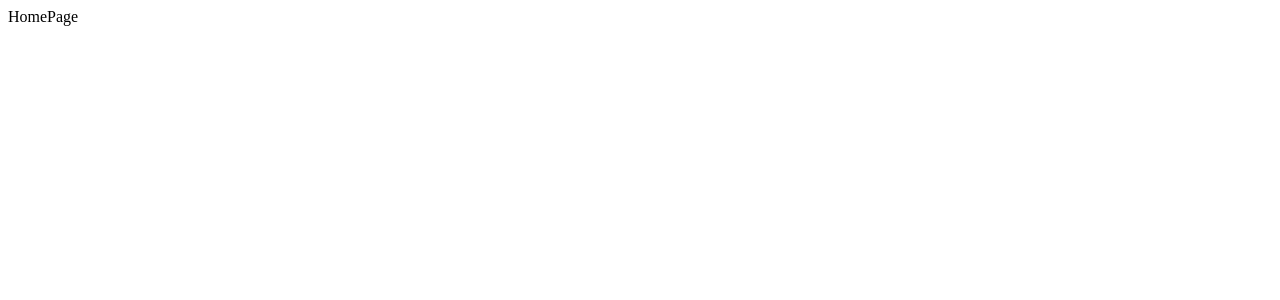
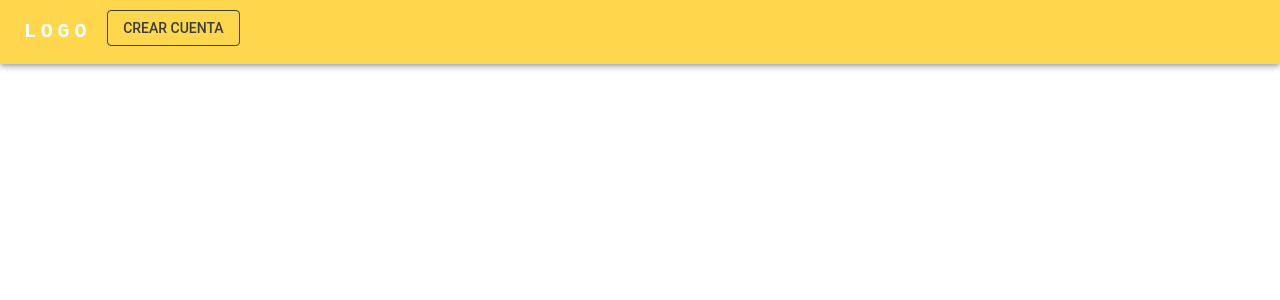
Before and after one commit to Kodemia-global-pet/Global-pet-frontend, a React (Create React App) app: page / in a window 1280 px wide. Shown: the top 300 px of the page. Built offline with nearby package versions, Linux system fonts and the light colour scheme.

Commit message:
first commit - add componentes navbar and footer

```diff
--- a/package.json
+++ b/package.json
@@ -3,6 +3,10 @@
   "version": "0.1.0",
   "private": true,
   "dependencies": {
+    "@emotion/react": "^11.10.4",
+    "@emotion/styled": "^11.10.4",
+    "@fontsource/roboto": "^4.5.8",
+    "@mui/material": "^5.10.9",
     "@testing-library/jest-dom": "^5.16.5",
     "@testing-library/react": "^13.4.0",
     "@testing-library/user-event": "^13.5.0",
--- a/src/App.js
+++ b/src/App.js
@@ -1,14 +1,18 @@
 import { Routes, Route } from 'react-router-dom';
+
 import HomePage from './pages/HomePage';
+
+import Navbar from './components/Navbar';
 
 function App() {
   return (
     <div>
+      <Navbar></Navbar>
     <Routes>
       <Route path="/" element={<HomePage />}></Route>
     </Routes>
   </div>
-  );
+  )
 }
 
 export default App;
--- /dev/null
+++ b/src/components/Navbar.js
@@ -0,0 +1,39 @@
+import React from 'react'
+import {AppBar, Toolbar, Typography} from '@mui/material'
+import Button from '@mui/material/Button';
+
+
+
+
+const Navbar = () => {
+    return (
+      <div>
+        <AppBar sx={{backgroundColor: "header_primary.main"}}>
+             <Toolbar>
+             <Typography
+            variant="h6"
+            noWrap
+            component="a"
+            href="/"
+            sx={{
+              mr: 2,
+              display: { xs: 'none', md: 'flex' },
+              fontFamily: 'monospace',
+              fontWeight: 700,
+              letterSpacing: '.3rem',
+              color: 'inherit',
+              textDecoration: 'none',
+            }}
+          >
+            LOGO
+          </Typography>
+
+
+                <Button variant="outlined" sx={{ color: "black.main", borderColor: "black.main", mb:1}}> Crear cuenta</Button>
+             </Toolbar>
+        </AppBar>
+      </div>
+    )
+}
+
+export default Navbar
--- /dev/null
+++ b/src/theme/theme.js
@@ -0,0 +1,44 @@
+import { createTheme } from "@mui/material/styles";
+
+const theme = createTheme({
+  palette: {
+    primary: {
+      main: "#3189A3",
+    },
+    secondary: {
+      main: "#8FD38E",
+    },
+    danger: {
+      main: "#DA4343",
+    },
+    grey: {
+      main: "#737373",
+      light: "rgba(211, 208, 195, .5)",
+      contrast: "rgba(240, 240, 240, .9)",
+    },
+    header_primary: {
+      main: "#FED74C",
+    },
+    header_secondary: {
+      main: "#78D1B4",
+    },
+    white: {
+      main: "#ffffff",
+    },
+    black: {
+      main: "#393E41",
+    },
+  },
+  typography: {
+    fontFamily: "Roboto",
+    h5: {
+      fontSize: 22,
+      fontWeight: "bold",
+    },
+    h2: {
+      fontSize: 18,
+      color: "black",
+    },
+  },
+});
+export default theme;
```
Also changed, not shown: src/index.js (+7 -2 lines), src/components/Footer.js (added), 1 other file (tests, documents, lock files or other folders).
